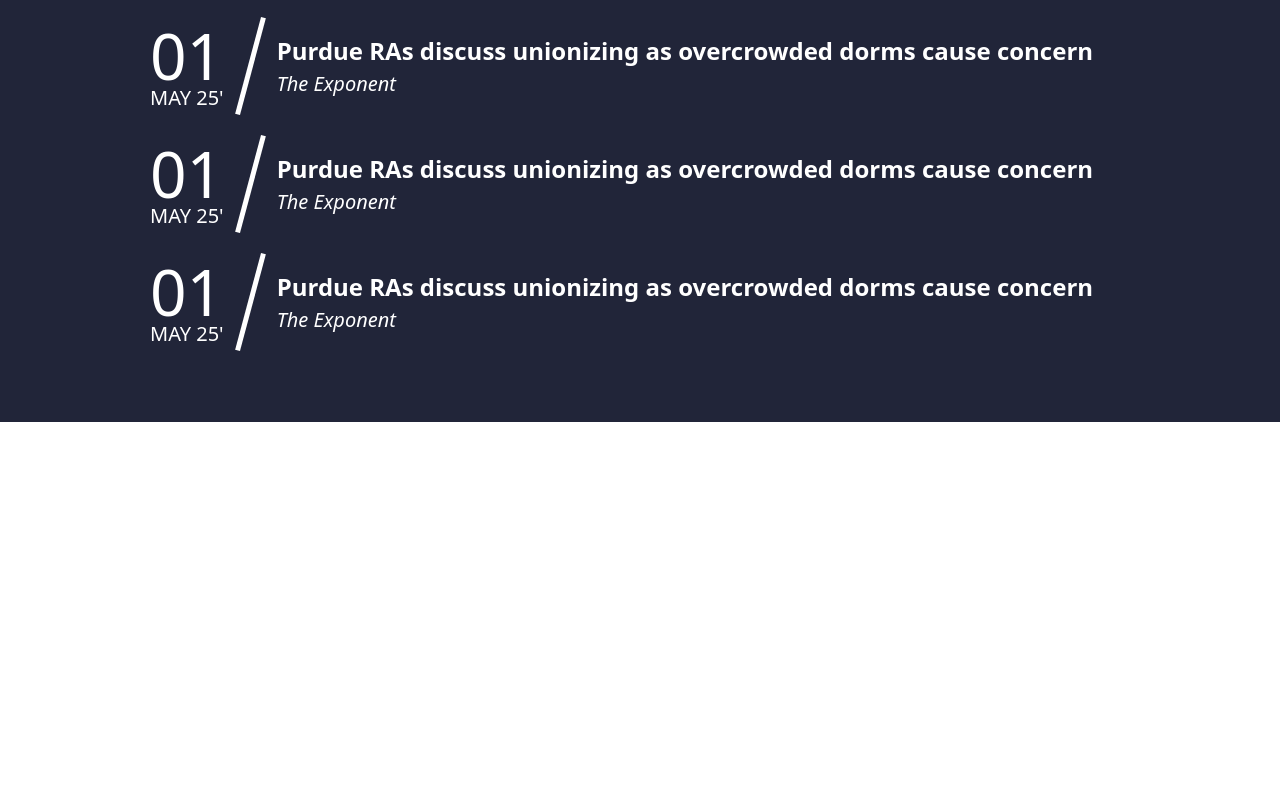
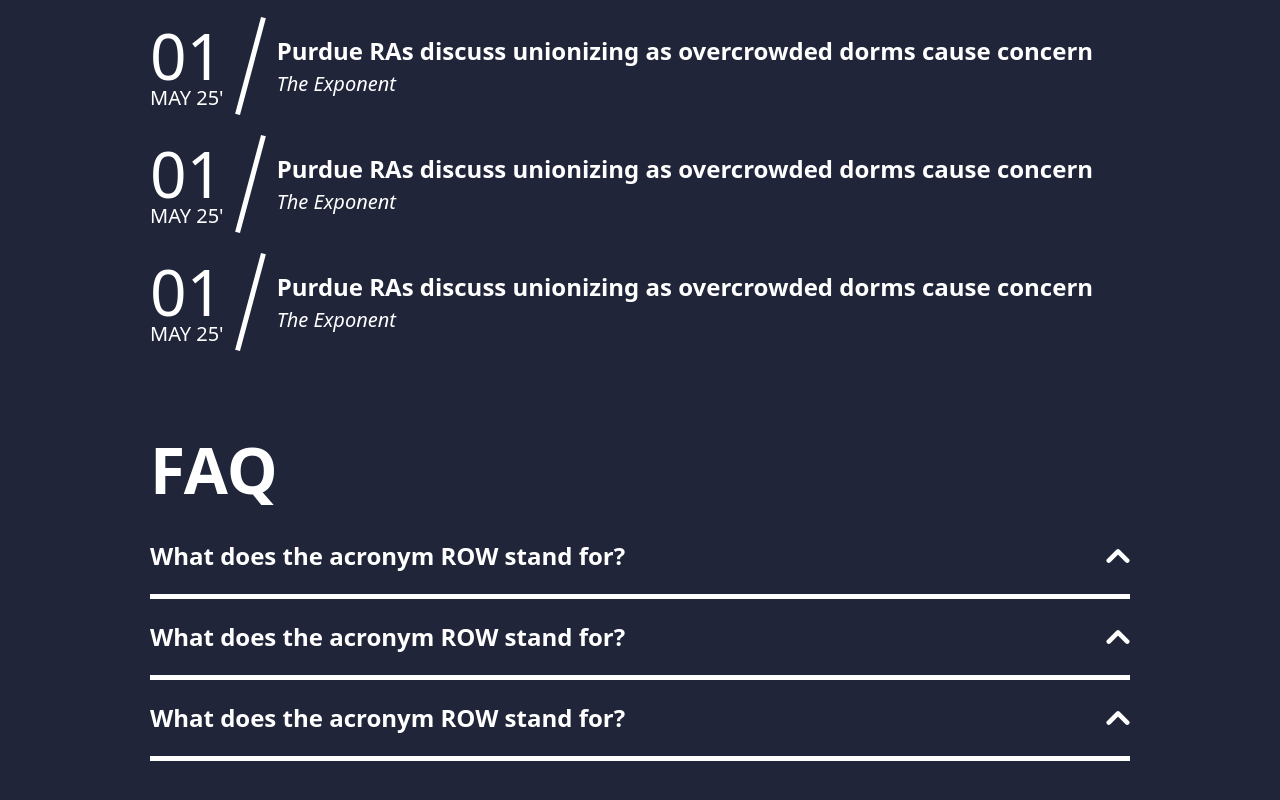
Before and after one commit to dillp1/row-website, a React (Vite) app: page / in a window 1280 px wide. Shown: the part 2019-2819 px from the top of the page. Before the commit the page ends 2441 px from the top, so only its background shows below. Built offline with nearby package versions, Linux system fonts and the light colour scheme.

Commit message:
FAQ section done

```diff
--- a/src/App.jsx
+++ b/src/App.jsx
@@ -1,5 +1,30 @@
 import React from "react";
 import "./vars.css";
+
+import { useState } from "react";
+
+function FAQItem({ question, answer }) {
+  const [open, setOpen] = useState(false);
+
+  return (
+    <div
+      className="border-b-[5px] py-[20px] cursor-pointer"
+      onClick={() => setOpen(!open)}
+    >
+      <div className="flex justify-between items-center text-[24px] font-semibold">
+        <p>{question}</p>
+        <img
+          src="src/assets/chevron.svg"
+          alt="chevron"
+          className={`w-6 h-6 transition-transform duration-300 ${
+            open ? "rotate-180" : ""
+          }`}
+        />
+      </div>
+      {open && <p className="text-[18px] pt-[15px] text-white">{answer}</p>}
+    </div>
+  );
+}
 
 function App() {
   return (
@@ -158,6 +183,22 @@
             </div>
           </div>
         </div>
+        {/* FAQ */}
+        <div className="flex flex-col justify-between px-[150px]">
+          <p className="text-[64px] font-semibold">FAQ</p>
+          <FAQItem
+            question="What does the acronym ROW stand for?"
+            answer="ROW stands for ResLife Organized Workers—the official name of our union."
+          />
+          <FAQItem
+            question="What does the acronym ROW stand for?"
+            answer="ROW stands for ResLife Organized Workers—the official name of our union."
+          />
+          <FAQItem
+            question="What does the acronym ROW stand for?"
+            answer="ROW stands for ResLife Organized Workers—the official name of our union."
+          />
+        </div>
       </main>
     </div>
   );
```
Also changed, not shown: src/assets/chevron.svg (added).
